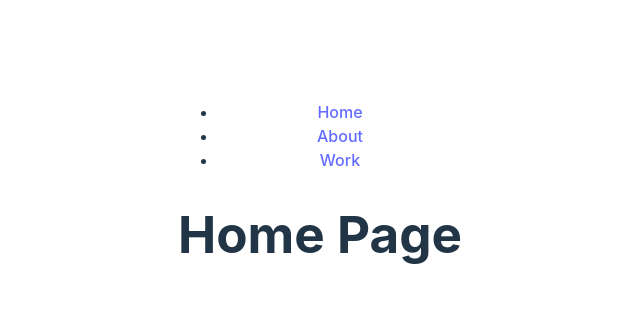
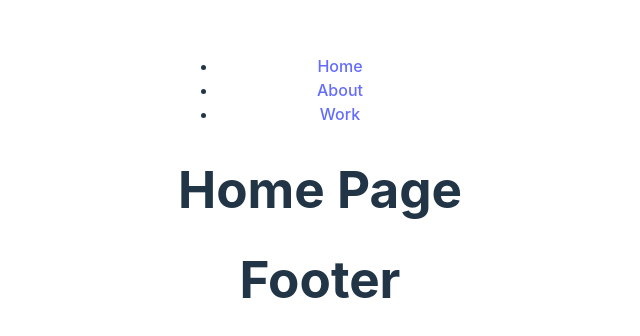
Before and after one commit to TobiaRigon/vue-portfolio, a Vue app: page /#/ in a window 1280 px wide. Shown: the part 210-546 px from the top of the page, without its empty margins (320-960 px from the left). Built offline with nearby package versions, Linux system fonts and the light colour scheme.

Commit message:
Fix: Layout

```diff
--- a/src/components/ApiEvents.vue
+++ /dev/null
@@ -1,35 +0,0 @@
-<script>
-export default {
-  data() {
-    return {};
-  },
-
-  mounted() {},
-};
-</script>
-
-<template>
-  <div>
-    <nav
-      class="navbar navbar-expand-lg navbar-light"
-      style="background-color: rgba(255, 255, 255, 0)"
-    >
-      <div class="container">
-        <ul class="navbar-nav">
-          <li class="nav-item">
-            <router-link to="/" class="navbar-brand">Home</router-link>
-          </li>
-          <li class="nav-item">
-            <router-link to="/about" class="nav-link">About</router-link>
-          </li>
-          <li class="nav-item">
-            <router-link to="/work" class="nav-link">Work</router-link>
-          </li>
-        </ul>
-      </div>
-    </nav>
-    <router-view />
-  </div>
-</template>
-
-<style scoped></style>
--- /dev/null
+++ b/src/components/FooterComponent.vue
@@ -0,0 +1,5 @@
+<template>
+  <div>
+    <h1>Footer</h1>
+  </div>
+</template>
--- a/src/components/HeaderComponent.vue
+++ b/src/components/HeaderComponent.vue
@@ -5,7 +5,26 @@ export default {
 </script>
 
 <template>
-  <h1 class="text-center">Header Component</h1>
+  <div>
+    <nav
+      class="navbar navbar-expand-lg navbar-light"
+      style="background-color: rgba(255, 255, 255, 0)"
+    >
+      <div class="container">
+        <ul class="navbar-nav">
+          <li class="nav-item">
+            <router-link to="/" class="navbar-brand">Home</router-link>
+          </li>
+          <li class="nav-item">
+            <router-link to="/about" class="nav-link">About</router-link>
+          </li>
+          <li class="nav-item">
+            <router-link to="/work" class="nav-link">Work</router-link>
+          </li>
+        </ul>
+      </div>
+    </nav>
+  </div>
 </template>
 
 <style scoped></style>
--- a/src/layouts/MainLayout.vue
+++ b/src/layouts/MainLayout.vue
@@ -1,13 +1,17 @@
 <script>
-import ApiEvents from "../components/ApiEvents.vue";
+import HeaderComponent from "../components/HeaderComponent.vue";
+import FooterComponent from "../components/FooterComponent.vue";
 
 export default {
   components: {
-    ApiEvents,
+    HeaderComponent,
+    FooterComponent,
   },
 };
 </script>
 
 <template>
-  <ApiEvents />
+  <HeaderComponent />
+  <router-view />
+  <FooterComponent />
 </template>
--- a/src/pages/HomePage.vue
+++ b/src/pages/HomePage.vue
@@ -1,12 +1,4 @@
-<script>
-import ApiEvents from "../components/ApiEvents.vue";
-
-export default {
-  components: {
-    ApiEvents,
-  },
-};
-</script>
+<script></script>
 
 <template>
   <div>
```
